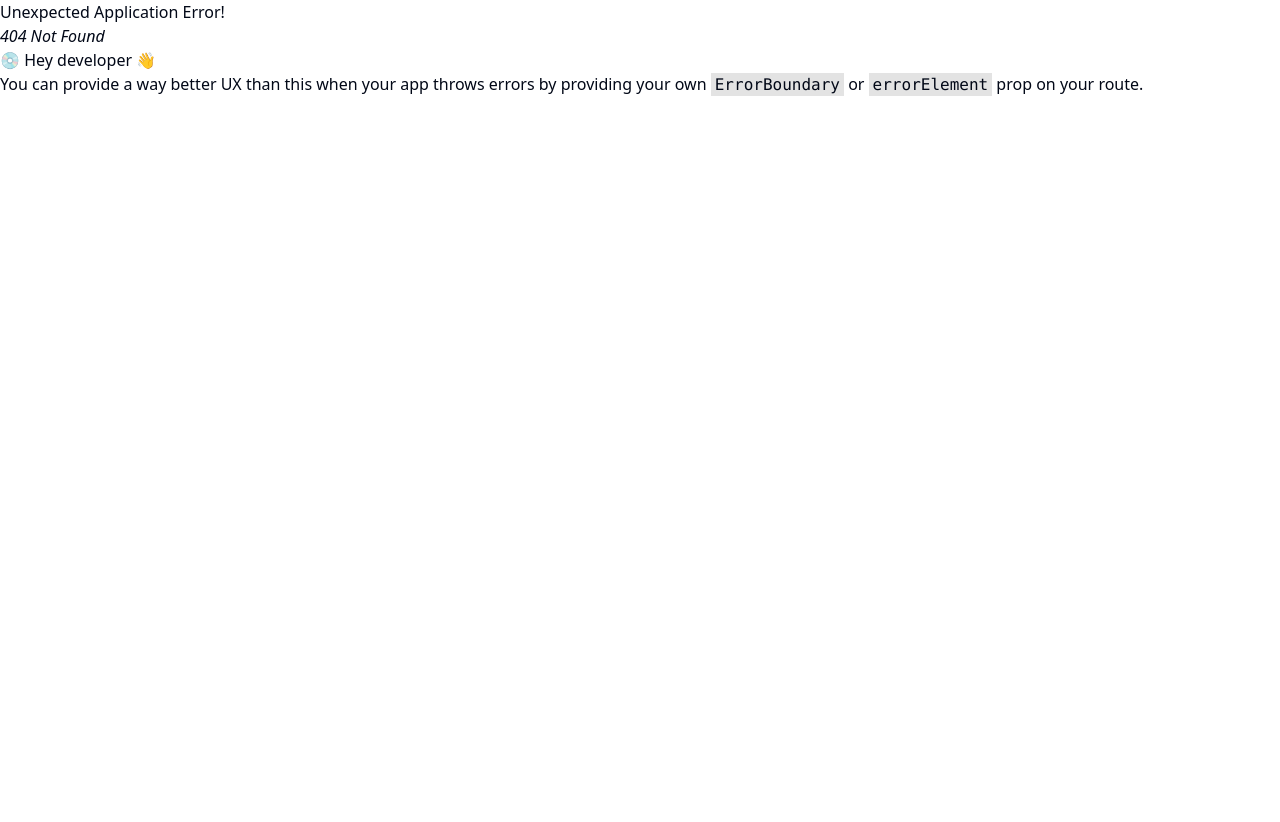
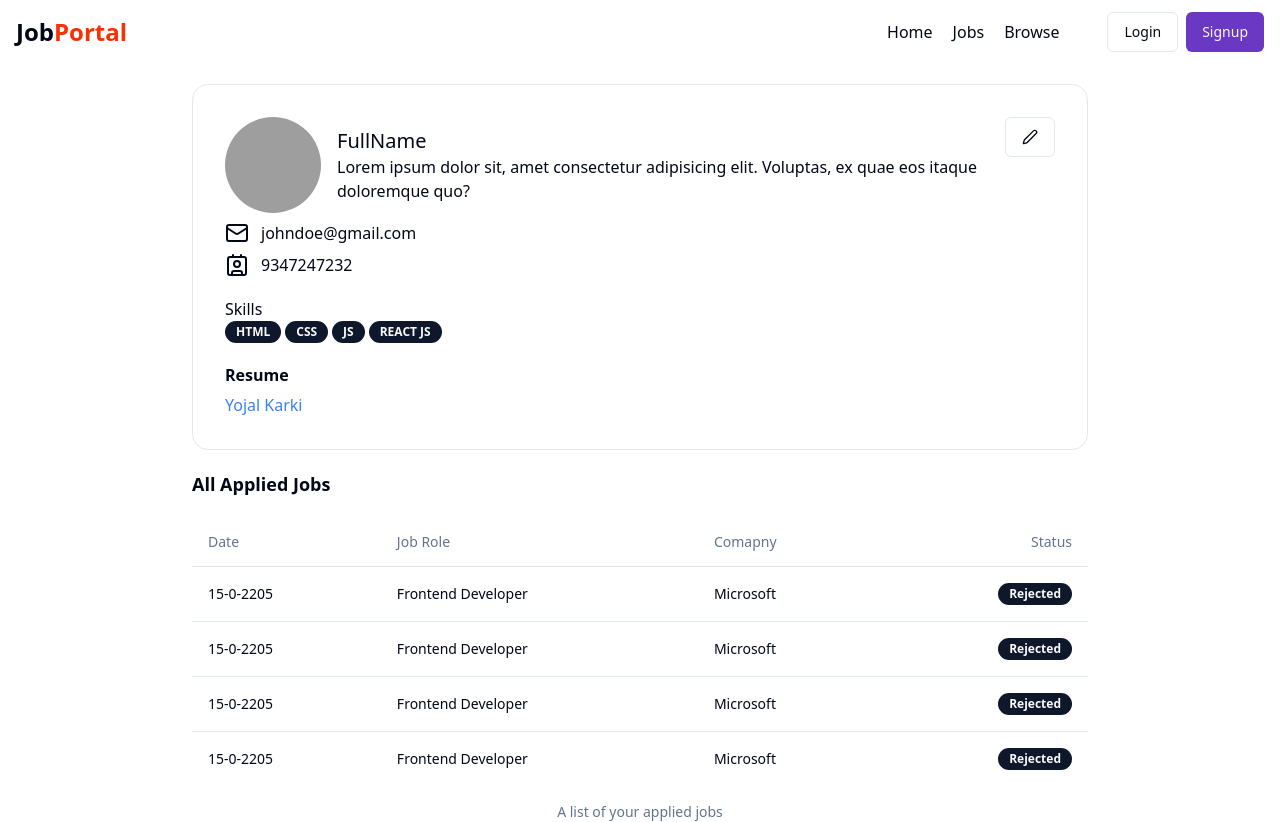
Before and after one commit to Yojal-karki7/Job_Portal, a React (Vite) app in the folder frontend/: page /profile in a window 1280 px wide. Before the commit this address had no page. Before the commit the page ends 800 px from the top, so only its background shows below. Built offline with nearby package versions, Linux system fonts and the light colour scheme; grey boxes are pictures that could not be loaded.

Commit message:
Profile page completed

```diff
--- a/frontend/src/App.jsx
+++ b/frontend/src/App.jsx
@@ -6,6 +6,7 @@ import Login from './components/auth/Login'
 import Home from './components/Home'
 import Jobs from './components/Jobs'
 import Browse from './components/Browse'
+import Profile from './components/Profile'
 
 const appRouter = createBrowserRouter([
   {
@@ -29,8 +30,8 @@ const appRouter = createBrowserRouter([
     element: <Browse />
   },
   {
-    path: '/',
-    element: <Home />
+    path: '/profile',
+    element: <Profile />
   },
 ])
 
--- /dev/null
+++ b/frontend/src/components/Profile.jsx
@@ -0,0 +1,75 @@
+import React from "react";
+import Navbar from "./shared/Navbar";
+import { Avatar, AvatarImage } from "./ui/avatar";
+import { Button } from "./ui/button";
+import { Contact, Mail, Pen } from "lucide-react";
+import { Badge } from "./ui/badge";
+import { Label } from "./ui/label";
+import AppliedJobTable from "./shared/AppliedJobTable";
+
+const skills = ["HTML", "CSS", "JS", "REACT JS"];
+
+const Profile = () => {
+  const resume = true;
+  return (
+    <div>
+      <Navbar />
+      <div className="max-w-4xl mx-auto bg-white border border-gray-200 rounded-2xl my-5 p-8">
+        <div className="flex justify-between">
+          <div className="flex items-center gap-4">
+            <Avatar className="h-24 w-24">
+              <AvatarImage src="https://imgs.search.brave.com/dyHh5Cln-rDs8nRbzC50NGPTYBkgBHsFJWjerXs5BiM/rs:fit:860:0:0:0/g:ce/aHR0cHM6Ly9jZG4u/bG9nb2pveS5jb20v/d3AtY29udGVudC91/cGxvYWRzLzIwMTgv/MDUvMDExMDQ3MzMv/NTEwMy03Njh4NTkx/LnBuZw" />
+            </Avatar>
+            <div className="">
+              <h1 className="font-medium text-xl">FullName</h1>
+              <p>
+                Lorem ipsum dolor sit, amet consectetur adipisicing elit.
+                Voluptas, ex quae eos itaque doloremque quo?
+              </p>
+            </div>
+          </div>
+          <Button className="" variant="outline">
+            <Pen />
+          </Button>
+        </div>
+        <div className="">
+          <div className="flex items-center gap-3 my-2">
+            <Mail />
+            <span>johndoe@gmail.com</span>
+          </div>
+          <div className="flex items-center gap-3 my-2">
+            <Contact />
+            <span>9347247232</span>
+          </div>
+        </div>
+        <div className="my-5">
+          <h1>Skills</h1>
+          <div className="flex items-center gap-1">
+            {skills.length !== 0 ? (
+              skills.map((item, index) => <Badge key={index}>{item}</Badge>)
+            ) : (
+              <span>N/A</span>
+            )}
+          </div>
+        </div>
+        <div className="grid w-full max-w-sm items-center gap-1.5">
+          <Label className="text-md font-bold">Resume</Label>
+          {resume ? (
+            <a target="_blank" href="https://www.facebook.com/yojalkarki7" className="text-blue-500 w-full hover:underline cursor-pointer">
+              Yojal Karki
+            </a>
+          ) : (
+            <span>N/A</span>
+          )}
+        </div>
+      </div>
+      <div className="max-w-4xl mx-auto bg-white rounded-2xl">
+          <h1 className="font-bold text-lg my-5">All Applied Jobs</h1>
+          {/* Applied Job Table */}
+          <AppliedJobTable />
+        </div>
+    </div>
+  );
+};
+
+export default Profile;
--- a/frontend/src/components/auth/Login.jsx
+++ b/frontend/src/components/auth/Login.jsx
@@ -9,7 +9,7 @@ import axios from "axios";
 import { toast } from "sonner";
 import { USER_API_END_POINT } from "@/utils/constant";
 import { useDispatch, useSelector } from "react-redux";
-import { setLoading } from "@/redux/slices/authSlice";
+import { setLoading, setUser } from "@/redux/slices/authSlice";
 import { Loader2 } from "lucide-react";
 
 const Login = () => {
@@ -37,6 +37,7 @@ const Login = () => {
         withCredentials: true
       });
       if(res.data.success) {
+        dispatch(setUser(res.data.user));
         navigate('/')
         toast.success(res.data.message);
       }
--- /dev/null
+++ b/frontend/src/components/shared/AppliedJobTable.jsx
@@ -0,0 +1,35 @@
+import React from 'react'
+import { Table, TableBody, TableCaption, TableCell, TableHead, TableHeader, TableRow } from '../ui/table'
+import { Badge } from '../ui/badge'
+
+const AppliedJobTable = () => {
+  return (
+    <div>
+        <Table>
+            <TableCaption>A list of your applied jobs</TableCaption>
+            <TableHeader>
+                <TableRow>
+                    <TableHead>Date</TableHead>
+                    <TableHead>Job Role</TableHead>
+                    <TableHead>Comapny</TableHead>
+                    <TableHead className="text-right">Status</TableHead>
+                </TableRow>
+            </TableHeader>
+            <TableBody>
+                {
+                [1,2,3,4].map((item, index) => (
+                    <TableRow>
+                        <TableCell>15-0-2205</TableCell>
+                        <TableCell>Frontend Developer</TableCell>
+                        <TableCell>Microsoft</TableCell>
+                        <TableCell className="text-right"><Badge>Rejected</Badge></TableCell>
+                    </TableRow>
+                ))
+                }
+            </TableBody>
+        </Table>
+    </div>
+  )
+}
+
+export default AppliedJobTable
--- a/frontend/src/components/shared/Navbar.jsx
+++ b/frontend/src/components/shared/Navbar.jsx
@@ -5,9 +5,10 @@ import { PopoverContent, PopoverTrigger } from "@radix-ui/react-popover";
 import { Button } from "../ui/button";
 import { Avatar, AvatarImage } from "../ui/avatar";
 import { LogOut, User2 } from "lucide-react";
+import { useSelector } from "react-redux";
 
 const Navbar = () => {
-  const user = false;
+  const { user } = useSelector(store => store.auth)
   return (
     <div className="bg-white ">
       <div className="flex items-center justify-between mx-auto max-w-7xl h-16 p-1 sm:p-2 md:p-4 lg:mx-auto flex-col sm:flex-row">
@@ -57,7 +58,7 @@ const Navbar = () => {
                 <div className="flex flex-col my-2 text-gray-600">
                   <div className="flex w-fit items-center gap-2 cursor-pointer">
                     <User2 />
-                  <Button variant="link">View Profile</Button>
+                  <Button variant="link"><Link to={'/profile'}>View Profile</Link></Button>
                   </div>
                   <div className="flex w-fit items-center gap-2 cursor-pointer">
                     <LogOut/>
--- /dev/null
+++ b/frontend/src/components/ui/table.jsx
@@ -0,0 +1,83 @@
+import * as React from "react"
+
+import { cn } from "@/lib/utils"
+
+const Table = React.forwardRef(({ className, ...props }, ref) => (
+  <div className="relative w-full overflow-auto">
+    <table
+      ref={ref}
+      className={cn("w-full caption-bottom text-sm", className)}
+      {...props} />
+  </div>
+))
+Table.displayName = "Table"
+
+const TableHeader = React.forwardRef(({ className, ...props }, ref) => (
+  <thead ref={ref} className={cn("[&_tr]:border-b", className)} {...props} />
+))
+TableHeader.displayName = "TableHeader"
+
+const TableBody = React.forwardRef(({ className, ...props }, ref) => (
+  <tbody
+    ref={ref}
+    className={cn("[&_tr:last-child]:border-0", className)}
+    {...props} />
+))
+TableBody.displayName = "TableBody"
+
+const TableFooter = React.forwardRef(({ className, ...props }, ref) => (
+  <tfoot
+    ref={ref}
+    className={cn("border-t bg-muted/50 font-medium [&>tr]:last:border-b-0", className)}
+    {...props} />
+))
+TableFooter.displayName = "TableFooter"
+
+const TableRow = React.forwardRef(({ className, ...props }, ref) => (
+  <tr
+    ref={ref}
+    className={cn(
+      "border-b transition-colors hover:bg-muted/50 data-[state=selected]:bg-muted",
+      className
+    )}
+    {...props} />
+))
+TableRow.displayName = "TableRow"
+
+const TableHead = React.forwardRef(({ className, ...props }, ref) => (
+  <th
+    ref={ref}
+    className={cn(
+      "h-12 px-4 text-left align-middle font-medium text-muted-foreground [&:has([role=checkbox])]:pr-0",
+      className
+    )}
+    {...props} />
+))
+TableHead.displayName = "TableHead"
+
+const TableCell = React.forwardRef(({ className, ...props }, ref) => (
+  <td
+    ref={ref}
+    className={cn("p-4 align-middle [&:has([role=checkbox])]:pr-0", className)}
+    {...props} />
+))
+TableCell.displayName = "TableCell"
+
+const TableCaption = React.forwardRef(({ className, ...props }, ref) => (
+  <caption
+    ref={ref}
+    className={cn("mt-4 text-sm text-muted-foreground", className)}
+    {...props} />
+))
+TableCaption.displayName = "TableCaption"
+
+export {
+  Table,
+  TableHeader,
+  TableBody,
+  TableFooter,
+  TableHead,
+  TableRow,
+  TableCell,
+  TableCaption,
+}
--- a/frontend/src/redux/slices/authSlice.js
+++ b/frontend/src/redux/slices/authSlice.js
@@ -4,15 +4,18 @@ const authSlice = createSlice({
     name: 'auth',
     initialState: {
         loading: false,
-        user: {},
+        user: null,
     },
     reducers: {
         setLoading(state, action) {
             state.loading = action.payload;
+        },
+        setUser(state, action) {
+            state.user = action.payload
         }
     }
 });
 
-export const {setLoading} = authSlice.actions;
+export const {setLoading, setUser} = authSlice.actions;
 
 export default authSlice.reducer;
```
